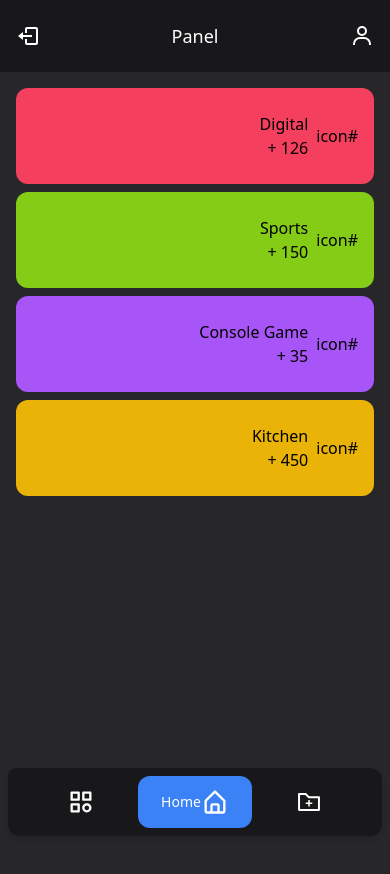
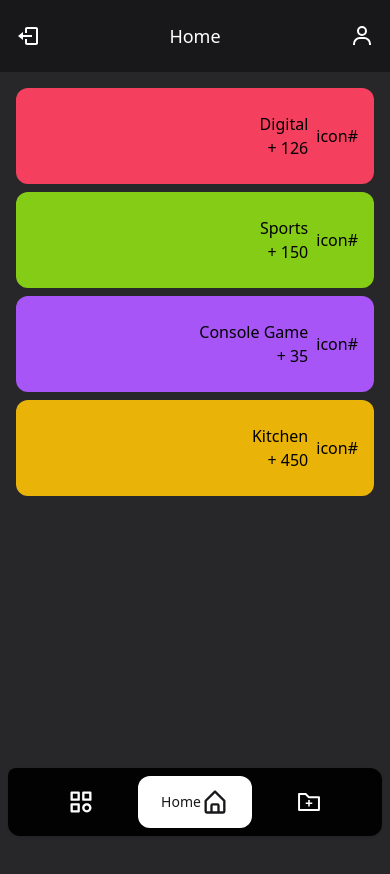
Before and after one commit to mahdibashirione/PanelAdmin, a React (Create React App) app: page / in a window 390 px wide. Shown: the top 874 px of the page. Built offline with nearby package versions, Linux system fonts and the light colour scheme.

Commit message:
edite color component mobileBar && fixe name location name component Navbar

```diff
--- a/public/index.html
+++ b/public/index.html
@@ -12,7 +12,7 @@
 </head>
 
 <body>
-  <div id="root" class="dark:bg-zinc-800" style="background-color: #eee;"></div>
+  <div id="root" class="dark:bg-zinc-800 bg-gray-200"></div>
 </body>
 
 </html>
--- a/src/components/Navbar/Navbar.js
+++ b/src/components/Navbar/Navbar.js
@@ -10,6 +10,7 @@ import MobileBar from "../mobileBar/MobileBar";
 const Navbar = () => {
 
   const location = useLocation()
+
   const [navigate, setNavigate] = useState([
     { path: '/', label: "Home" },
     { path: '/Categories', label: "Categories" },
@@ -29,7 +30,7 @@ const Navbar = () => {
           <NavLink to="/"><BiHomeAlt className={`${inLocation.path === "/" ? "text-zinc-900 bg-slate-100" : "hover:bg-[rgba(255,255,255,0.2)]"} cursor-pointer text-2xl w-10 h-10 p-2 rounded-md`} /></NavLink>
           <NavLink to="/Categories"><BiCategory className={`${inLocation.path === "/Categories" ? "text-zinc-900 bg-slate-100" : "hover:bg-[rgba(255,255,255,0.2)]"} cursor-pointer text-2xl w-10 h-10 p-2 rounded-md`} /></NavLink>
         </ul>
-        <span className="md:hidden text-lg select-none">Panel</span>
+        <span className="md:hidden text-lg select-none">{inLocation.label}</span>
         <div className=" flex items-center justify-end md:flex-col">
           <BiLogOut className="text-2xl w-10 h-10 p-2 rounded-md hover:bg-[rgba(255,255,255,0.2)] cursor-pointer" />
         </div>
--- a/src/components/mobileBar/MobileBar.js
+++ b/src/components/mobileBar/MobileBar.js
@@ -16,20 +16,20 @@ const MobileBar = () => {
   const inLocation = navigate.find(loc => loc.path === location.pathname)
 
   return (
-    <nav class="w-[calc(100%-1rem)] fixed bottom-2 right-2 md:hidden rounded-xl rounded-tl-lg bg-white border shadow-md dark:bg-zinc-900 dark:border-0">
+    <nav class="w-[calc(100%-1rem)] fixed bottom-2 right-2 md:hidden rounded-xl rounded-tl-lg bg-white border-2 shadow dark:bg-[rgba(0,0,0,0.95)] backdrop-blur-lg dark:border-0">
       <ul class="w-full flex items-center py-2 px-4">
         <Link to="/Categories"
-          class={`dark:text-white  ${inLocation.path === "/Categories" ? "bg-blue-500 rounded-xl text-white" : ""} home py-3 cursor-pointer w-full flex items-center center justify-center duration-400 ease-in transition-all`}>
+          class={`dark:text-white  ${inLocation.path === "/Categories" ? "bg-blue-500 dark:bg-white dark:text-zinc-900 rounded-xl text-white" : " dark:text-white"} home py-3 cursor-pointer w-full flex items-center center justify-center`}>
           <AiOutlineFolderAdd className="w-7 h-7" />
           <span class={`${inLocation.path === "/Categories" ? "flex" : "hidden"} text-sm `}>Add Product</span>
         </Link>
         <Link to="/"
-          class={`dark:text-white  ${inLocation.path === "/" ? "bg-blue-500 rounded-xl text-white" : ""} categories py-3 cursor-pointer w-full flex items-center center justify-center duration-400 ease-in transition-all`}>
+          class={`dark:text-white  ${inLocation.path === "/" ? "bg-blue-500 dark:bg-white dark:text-zinc-900 rounded-xl text-white" : " dark:text-white"} categories py-3 cursor-pointer w-full flex items-center center justify-center`}>
           <BiHomeAlt className="w-7 h-7" />
           <span class={`${inLocation.path === "/" ? "flex" : "hidden"} text-sm `}>Home</span>
         </Link>
         <Link to="/AddProduct"
-          class={`dark:text-white ${inLocation.path === "/AddProduct" ? "bg-blue-500 rounded-xl text-white" : ""} cartBag py-3 cursor-pointer w-full flex items-center center justify-center duration-400 ease-in transition-all`}>
+          class={`dark:text-white ${inLocation.path === "/AddProduct" ? "bg-blue-500 dark:bg-white dark:text-zinc-900 rounded-xl text-white" : " dark:text-white"} cartBag py-3 cursor-pointer w-full flex items-center center justify-center`}>
           <BiCategory className="w-7 h-7" />
           <span class={`${inLocation.path === "/AddProduct" ? "flex" : "hidden"} text-sm `}>Category</span>
         </Link>
```
